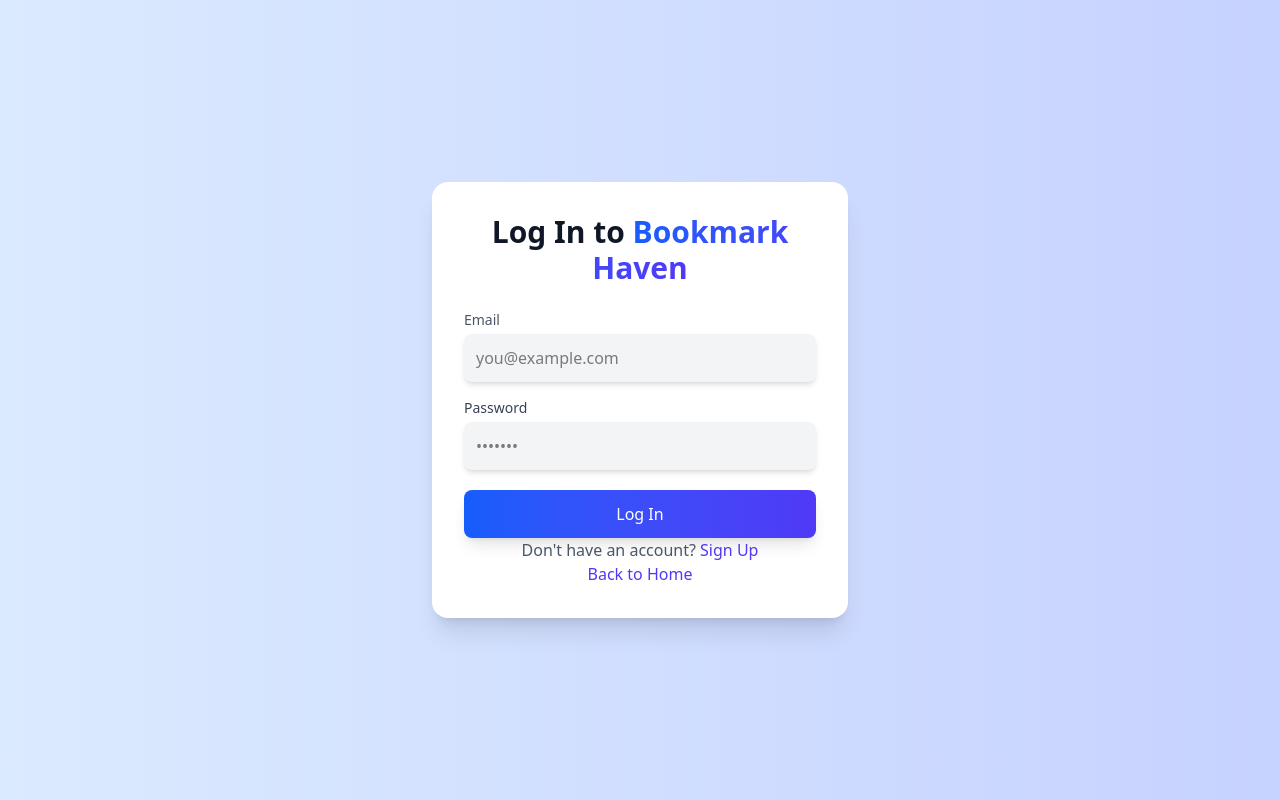
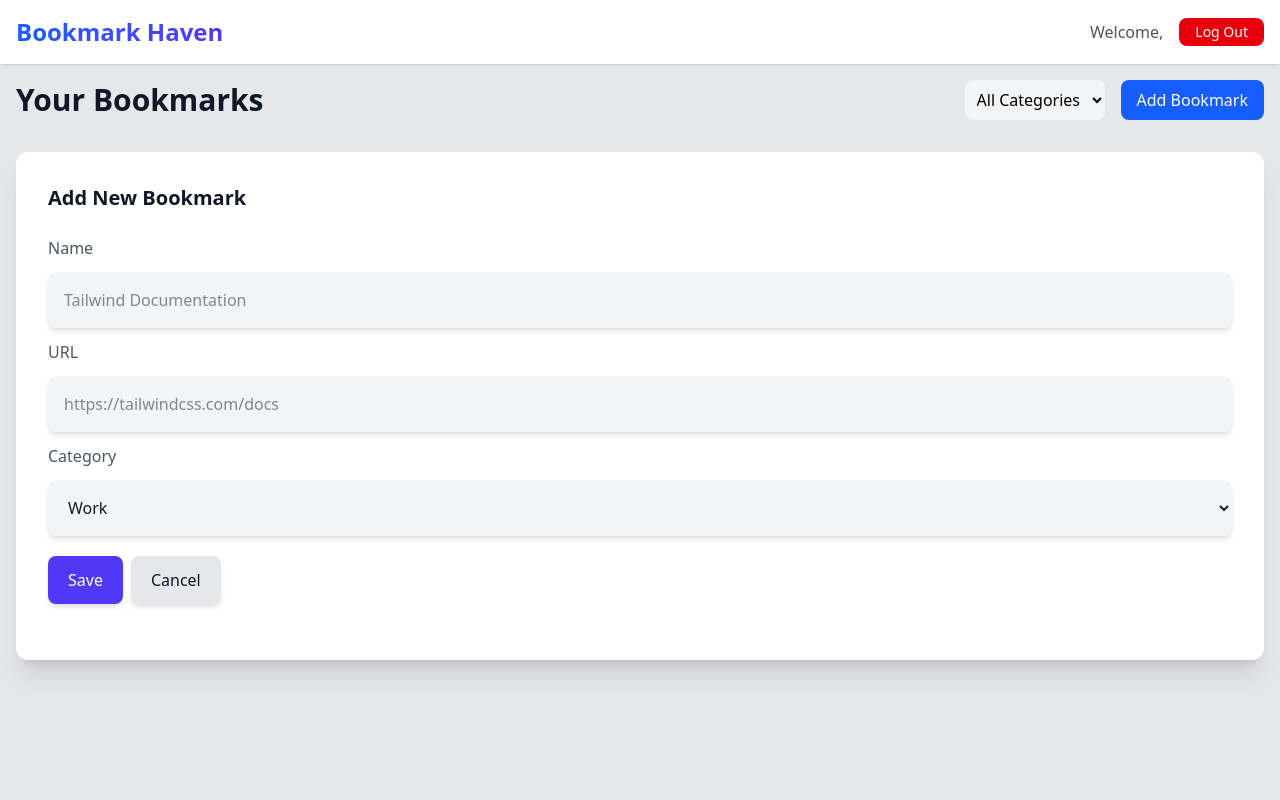
Before and after one commit to rctrollex/bookmark-app, a React (Vite) app: page /login in a window 1280 px wide. Built offline with nearby package versions, Linux system fonts and the light colour scheme.

Commit message:
Added dashboard testsing

```diff
--- a/src/App.jsx
+++ b/src/App.jsx
@@ -3,6 +3,7 @@
 import {Route, Routes} from "react-router-dom";
 import Login from "./pages/Login.jsx";
 import SignUp from "./pages/SignUp.jsx";
+import Dashboard from "./pages/Dashboard.jsx";
 
 const App = () => {
     return (
@@ -10,7 +11,7 @@
             <Routes>
                 <Route path="/" element={<Home/>}/>
                 <Route path="signup" element={<SignUp/>}/>
-                <Route path="/login" element={<Login/>}/>
+                <Route path="/login" element={<Dashboard/>}/>
             </Routes>
         </div>
     )
--- a/src/pages/Dashboard.jsx
+++ b/src/pages/Dashboard.jsx
@@ -1,8 +1,47 @@
 import React from 'react'
+import {Link} from "react-router-dom";
+import FormInput from "../components/FormInput.jsx";
 
-const Dashboard = () => {
+const Dashboard = ({name}) => {
     return (
-        <div>Dashboard</div>
+        <>
+            <nav className="bg-white shadow-sm fixed w-full z-10">
+                <div className="container mx-auto px-4 py-4 flex justify-between items-center">
+                    <h1 className="sm:text-lg lg:text-2xl font-bold bg-clip-text text-transparent bg-gradient-to-r from-blue-600 to-indigo-600">
+                        Bookmark Haven
+                    </h1>
+                    <div className="flex space-x-4 items-center">
+                        <span className="text-gray-600">Welcome, <span id="user-name">{name}</span></span>
+                        <button id="logout-btn"
+                                className="bg-red-600 text-white sm:px-1 sm:py-1 md:px-4 py-2 sm:text-sm rounded-lg hover:bg-red-700 transition">
+                            Log Out
+                        </button>
+                    </div>
+                </div>
+            </nav>
+
+            <section className="container mx-auto  px-4 pt-20 pb-16">
+                <div className="flex flex-col md:flex-row justify-between items-start md:items-center mb-8">
+                    <h2 className="text-3xl font-bold text-gray-900">Your Bookmarks</h2>
+                    <div className="flex space-x-4 mt-4 md:mt-0">
+                        <select id="category-filter"
+                                className="p-2 bg-gray-100 rounded-lg border-0 focus:ring-2 focus:ring-blue-500">
+                            <option value="all">All Categories</option>
+                            <option value="Work">Work</option>
+                            <option value="Learning">Learning</option>
+                            <option value="Personal">Personal</option>
+                        </select>
+                        <button id="add-bookmark-btn"
+                                className="bg-blue-600 text-white px-4 py-2 rounded-lg hover:bg-blue-700 transition">
+                            Add Bookmark
+                        </button>
+                    </div>
+                </div>
+                <FormInput/>
+            </section>
+
+
+            </>
     )
 }
 export default Dashboard
```
Also changed, not shown: src/components/Navbar.jsx (indentation only), 1 other file (tests, documents, lock files or other folders).
